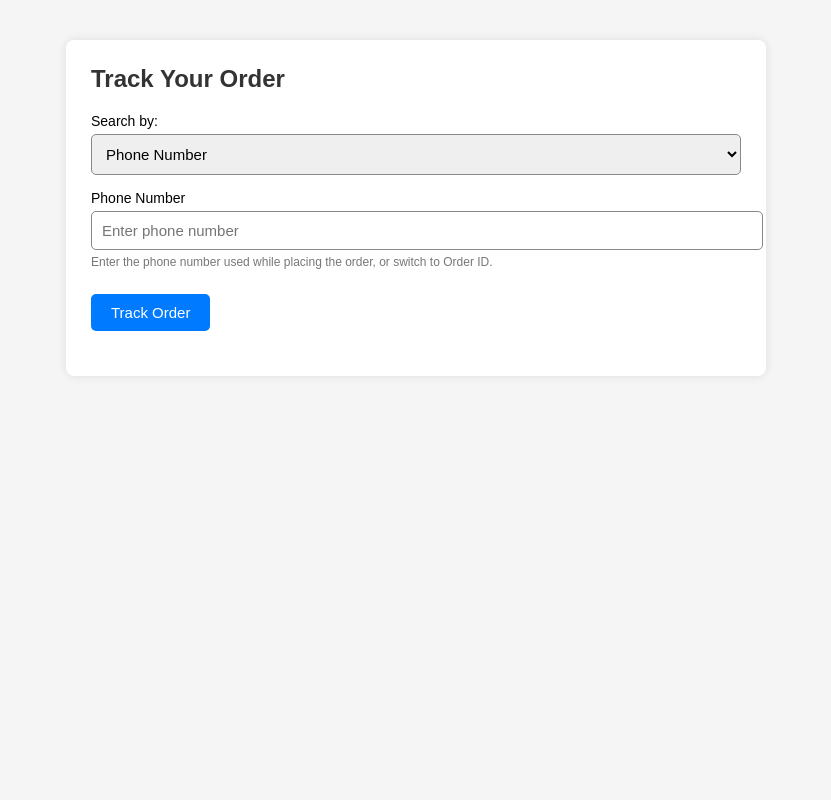
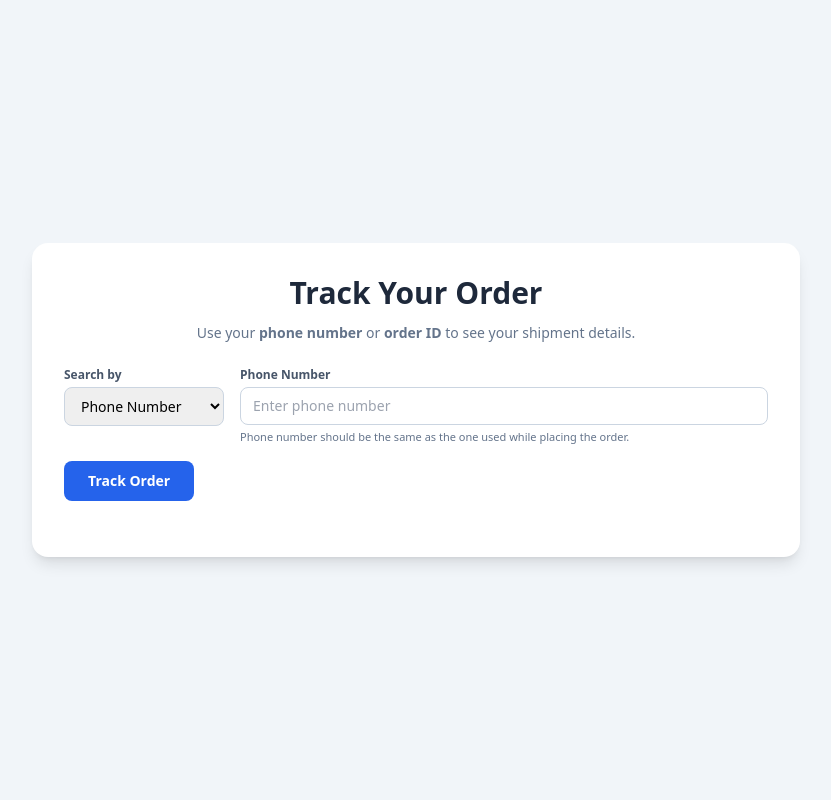
Before and after one commit to dhanushk0708-cpu/Tracking_Service, a Flask app: page /track in a window 1280 px wide. Shown: the whole page, without its empty margins (224-1055 px from the left). Run offline with Flask 3, Linux system fonts and the light colour scheme; some libraries are stand-ins or nearby versions.

Commit message:
customised track page

```diff
--- a/templates/login.html
+++ b/templates/login.html
@@ -84,7 +84,7 @@
         <button type="submit">Login</button>
 
         <div class="hint">
-            Demo: username <b>admin</b>, password <b>admin123</b><br>
+
             (Change these in <code>app.py</code> for real use.)
         </div>
     </form>
--- a/templates/track.html
+++ b/templates/track.html
@@ -1,112 +1,64 @@
 <!DOCTYPE html>
 <html lang="en">
 <head>
-    <meta charset="UTF-8">
+    <meta charset="UTF-8" />
     <title>Track Your Order</title>
-    <style>
-        body {
-            font-family: Arial, sans-serif;
-            margin: 40px;
-            background: #f5f5f5;
-        }
-        #container {
-            background: #ffffff;
-            padding: 25px;
-            border-radius: 8px;
-            max-width: 650px;
-            margin: auto;
-            box-shadow: 0 0 10px rgba(0,0,0,0.1);
-        }
-        h2 {
-            color: #333;
-            margin-top: 0;
-        }
-        .row {
-            margin-bottom: 15px;
-        }
-        label {
-            font-size: 14px;
-            display: block;
-            margin-bottom: 5px;
-        }
-        select, input {
-            padding: 10px;
-            width: 100%;
-            border: 1px solid #888;
-            border-radius: 5px;
-            font-size: 15px;
-        }
-        button {
-            padding: 10px 20px;
-            margin-top: 10px;
-            background: #007bff;
-            color: white;
-            border: none;
-            border-radius: 5px;
-            cursor: pointer;
-            font-size: 15px;
-        }
-        button:hover {
-            background: #0056b3;
-        }
-        table {
-            width: 100%;
-            border-collapse: collapse;
-            margin-top: 25px;
-        }
-        table, th, td {
-            border: 1px solid #444;
-        }
-        th, td {
-            padding: 10px;
-            text-align: left;
-        }
-        th {
-            background: #333;
-            color: white;
-        }
-        a {
-            color: #007bff;
-            text-decoration: none;
-            font-weight: bold;
-        }
-        a:hover {
-            text-decoration: underline;
-        }
-        #result {
-            margin-top: 20px;
-        }
-        .note {
-            font-size: 12px;
-            color: #777;
-            margin-top: 5px;
-        }
-    </style>
+    <!-- Tailwind CDN -->
+    <script src="https://cdn.tailwindcss.com"></script>
 </head>
-<body>
+<body class="bg-slate-100 min-h-screen flex items-center justify-center">
 
-<div id="container">
-    <h2>Track Your Order</h2>
+<div class="w-full max-w-3xl mx-4">
+    <!-- Main Card -->
+    <div class="bg-white rounded-2xl shadow-lg p-6 sm:p-8">
+        <h1 class="text-2xl sm:text-3xl font-bold text-slate-800 mb-3 text-center">
+            Track Your Order
+        </h1>
+        <p class="text-sm text-slate-500 mb-6 text-center">
+            Use your <span class="font-semibold">phone number</span> or <span class="font-semibold">order ID</span> to see your shipment details.
+        </p>
 
-    <div class="row">
-        <label for="searchType">Search by:</label>
-        <select id="searchType" onchange="updatePlaceholder()">
+        <!-- Search controls (fixed layout) -->
+        <div class="flex flex-col sm:flex-row gap-4 mb-4">
+            <!-- Search by -->
+            <div class="sm:w-40">
+                <label class="block text-xs font-semibold text-slate-600 mb-1">
+                    Search by
+                </label>
+                <select id="searchType"
+                        onchange="updatePlaceholder()"
+                        class="w-full rounded-lg border border-slate-300 px-3 py-2 text-sm focus:outline-none focus:ring-2 focus:ring-blue-500">
                     <option value="phone">Phone Number</option>
                     <option value="order_id">Order ID</option>
                 </select>
             </div>
 
-    <div class="row">
-        <label id="searchLabel" for="searchValue">Phone Number</label>
-        <input type="text" id="searchValue" placeholder="Enter phone number">
-        <div class="note">Enter the phone number used while placing the order, or switch to Order ID.</div>
+            <!-- Value -->
+            <div class="flex-1">
+                <label id="searchLabel"
+                       class="block text-xs font-semibold text-slate-600 mb-1">
+                    Phone Number
+                </label>
+                <input id="searchValue"
+                       type="text"
+                       placeholder="Enter phone number"
+                       class="w-full rounded-lg border border-slate-300 px-3 py-2 text-sm focus:outline-none focus:ring-2 focus:ring-blue-500" />
+                <p class="text-[11px] text-slate-500 mt-1">
+                    Phone number should be the same as the one used while placing the order.
+                </p>
+            </div>
         </div>
 
-    <button onclick="searchTracking()">Track Order</button>
+        <!-- Button -->
+        <button onclick="searchTracking()"
+                class="w-full sm:w-auto px-6 py-2.5 rounded-lg bg-blue-600 text-white text-sm font-semibold hover:bg-blue-700 transition">
+            Track Order
+        </button>
 
-    <div id="result"></div>
+        <!-- Result area -->
+        <div id="result" class="mt-6 text-sm text-slate-700"></div>
     </div>
-
+</div>
 
 <script>
     function updatePlaceholder() {
@@ -129,13 +81,13 @@
         const result = document.getElementById("result");
 
         if (!value) {
-            result.innerHTML = "<p>Please enter a value.</p>";
+            result.innerHTML = `<p class="text-red-500">Please enter a value.</p>`;
             return;
         }
 
-        result.innerHTML = "<p>Loading...</p>";
+        result.innerHTML = `<p class="text-slate-500">Searching...</p>`;
 
-        // Build correct query parameter
+        // Build URL
         let url = "/api/track?";
         if (type === "phone") {
             url += "phone=" + encodeURIComponent(value);
@@ -147,50 +99,89 @@
             .then(res => res.json())
             .then(data => {
                 if (data.error) {
-                    result.innerHTML = "<p>" + data.error + "</p>";
+                    result.innerHTML = `<p class="text-red-500">${data.error}</p>`;
                     return;
                 }
 
                 if (!data.results || data.results.length === 0) {
-                    result.innerHTML = "<p>No orders found for given details.</p>";
+                    result.innerHTML = `<p class="text-slate-500">No orders found for given details.</p>`;
                     return;
                 }
 
+                // Build NICE CARDS instead of table
                 let html = `
-                    <table>
-                        <tr>
-                            <th>Name</th>
-                            <th>Order ID</th>
-                            <th>Phone</th>
-                            <th>Tracking Number</th>
-                            <th>Courier</th>
-                            <th>Track</th>
-                        </tr>
+                    <div class="mt-4 space-y-3">
+                        <h2 class="text-base font-semibold text-slate-800 mb-1">
+                            ${data.results.length} order(s) found
+                        </h2>
                 `;
 
                 data.results.forEach(row => {
                     const link = row.courier_site
-                        ? `<a href="${row.courier_site}" target="_blank">Track</a>`
-                        : "Unavailable";
+                        ? `<a href="${row.courier_site}" target="_blank"
+                               class="inline-flex items-center px-3 py-1.5 rounded-full bg-blue-600 text-white text-xs font-semibold hover:bg-blue-700">
+                               Track Package
+                           </a>`
+                        : `<span class="text-xs text-slate-400">Tracking link unavailable</span>`;
+
+                    const courierName = row.courier_name || "Courier";
+
+                    // Simple status (you can change later)
+                    const status = "Dispatched";
 
                     html += `
-                        <tr>
-                            <td>${row.customer_name}</td>
-                            <td>${row.order_id}</td>
-                            <td>${row.phone}</td>
-                            <td>${row.tracking_number}</td>
-                            <td>${row.courier_name}</td>
-                            <td>${link}</td>
-                        </tr>
+                        <div class="rounded-xl border border-slate-200 bg-slate-50 p-4 sm:p-5 flex flex-col gap-3">
+                            <div class="flex justify-between items-start gap-3">
+                                <div>
+                                    <p class="text-xs uppercase tracking-wide text-slate-500">Order</p>
+                                    <p class="font-semibold text-slate-800 text-sm sm:text-base">
+                                        ${row.order_id || "-"}
+                                    </p>
+                                    <p class="text-xs text-slate-500">
+                                        Customer: <span class="font-medium">${row.customer_name || "-"}</span>
+                                    </p>
+                                </div>
+                                <div class="text-right">
+                                    <p class="text-xs uppercase tracking-wide text-slate-500">Status</p>
+                                    <p class="inline-flex items-center gap-1 rounded-full bg-emerald-100 text-emerald-700 px-2 py-0.5 text-[11px] font-semibold">
+                                        <span class="w-1.5 h-1.5 rounded-full bg-emerald-500"></span>
+                                        ${status}
+                                    </p>
+                                </div>
+                            </div>
+
+                            <div class="grid sm:grid-cols-2 gap-3 text-xs sm:text-[13px] text-slate-600">
+                                <div>
+                                    <p><span class="font-semibold">Phone:</span> ${row.phone || "-"}</p>
+                                    <p><span class="font-semibold">Pincode:</span> ${row.pincode || "-"}</p>
+                                </div>
+                                <div>
+                                    <p><span class="font-semibold">Tracking No:</span> ${row.tracking_number || "-"}</p>
+                                    <p class="flex items-center gap-1">
+                                        <span class="font-semibold">Courier:</span>
+                                        <span class="inline-flex items-center gap-1">
+                                            <span class="text-lg">🚚</span> ${courierName}
+                                        </span>
+                                    </p>
+                                </div>
+                            </div>
+
+                            <div class="flex justify-between items-center pt-2 border-t border-slate-200 mt-2">
+                                <p class="text-[11px] text-slate-500">
+                                    Updated at: ${row.updated_at || "-"}
+                                </p>
+                                ${link}
+                            </div>
+                        </div>
                     `;
                 });
 
-                html += "</table>";
+                html += `</div>`;
                 result.innerHTML = html;
             })
             .catch(err => {
                 console.error(err);
-                result.innerHTML = "<p>Error fetching data. Try again.</p>";
+                result.innerHTML = `<p class="text-red-500">Error fetching data. Please try again.</p>`;
             });
     }
 </script>
```
Lines whose indentation alone changed are shown as unchanged.
